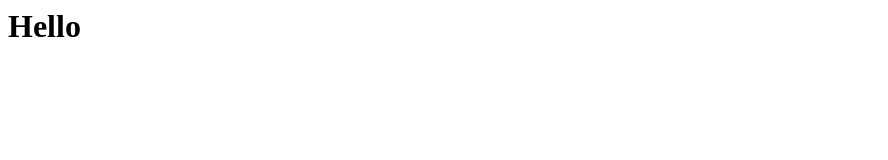
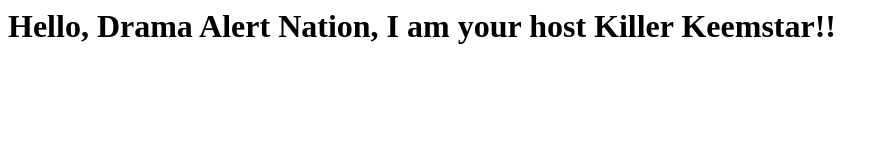
Before and after one commit to Paradoxidus/skills-code-with-codespaces, a plain HTML site: page index.html in a window 1280 px wide. Shown: the whole page, without its empty margins (0-888 px from the left). Drawn offline with Linux system fonts and the light colour scheme.

Commit message:
adding hello from the codespace!

```diff
--- a/index.html
+++ b/index.html
@@ -1,3 +1,3 @@
 <html>
-  <h1>Hello</h1>
+  <h1>Hello, Drama Alert Nation, I am your host Killer Keemstar!!</h1>
 </html>
```
